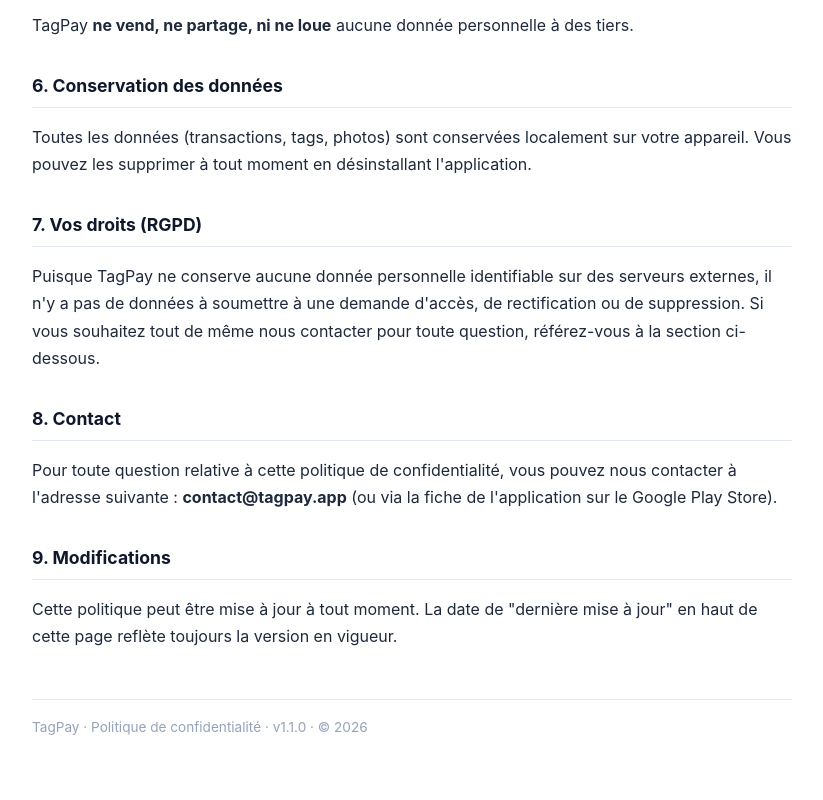
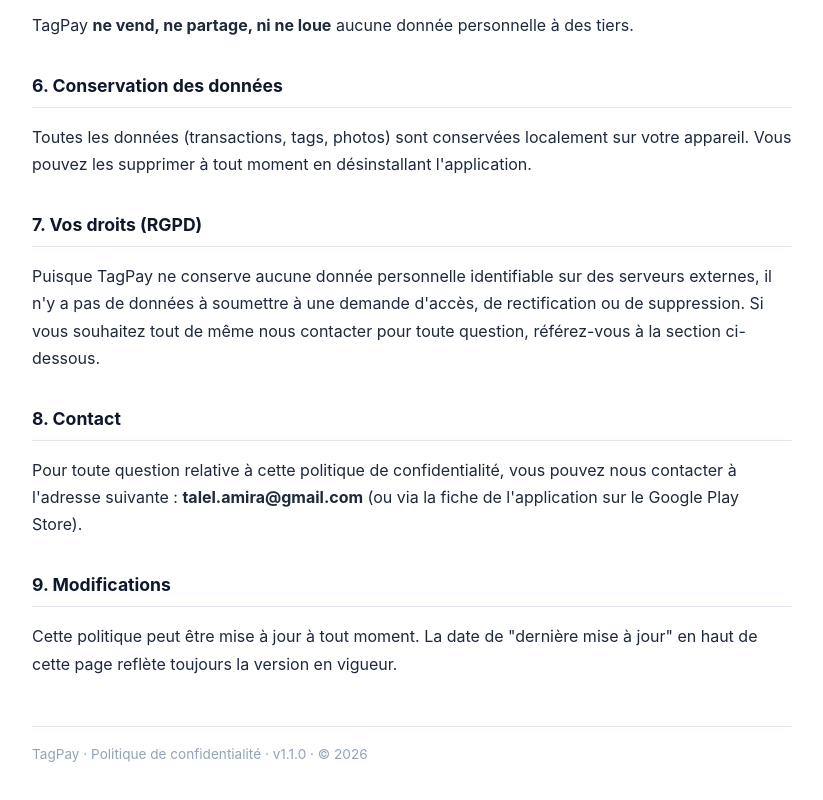
Before and after one commit to talelamira/tagpay-app, a website: page privacy_policy.html in a window 1280 px wide. Shown: the part 1630-2430 px from the top of the page, without its empty margins (228-1051 px from the left). Before the commit the page ends 2409 px from the top, so only its background shows below. Drawn offline with Linux system fonts and the light colour scheme.

Commit message:
Update contact email in privacy policy

```diff
--- a/privacy_policy.html
+++ b/privacy_policy.html
@@ -66,7 +66,7 @@
   <p>Puisque TagPay ne conserve aucune donnée personnelle identifiable sur des serveurs externes, il n'y a pas de données à soumettre à une demande d'accès, de rectification ou de suppression. Si vous souhaitez tout de même nous contacter pour toute question, référez-vous à la section ci-dessous.</p>
 
   <h2>8. Contact</h2>
-  <p>Pour toute question relative à cette politique de confidentialité, vous pouvez nous contacter à l'adresse suivante : <strong>contact@tagpay.app</strong> (ou via la fiche de l'application sur le Google Play Store).</p>
+  <p>Pour toute question relative à cette politique de confidentialité, vous pouvez nous contacter à l'adresse suivante : <strong>talel.amira@gmail.com</strong> (ou via la fiche de l'application sur le Google Play Store).</p>
 
   <h2>9. Modifications</h2>
   <p>Cette politique peut être mise à jour à tout moment. La date de "dernière mise à jour" en haut de cette page reflète toujours la version en vigueur.</p>
```
